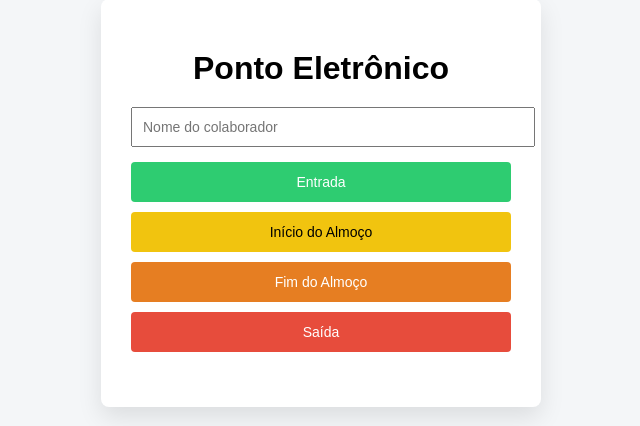
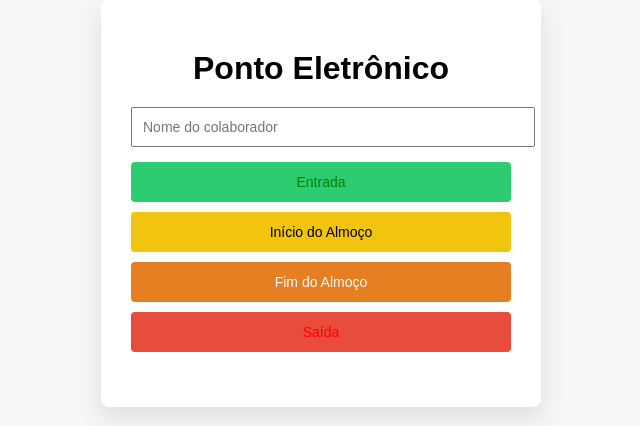
Before and after one commit to ingridjohn1989-cloud/pontoeletronico, a FastAPI app: page / in a window 1280 px wide. Shown: the part 205-631 px from the top of the page, without its empty margins (319-959 px from the left). Run offline with FastAPI, Linux system fonts and the light colour scheme.

```diff
--- a/app/templates/index.html
+++ b/app/templates/index.html
@@ -44,10 +44,10 @@
             cursor: pointer;
         }
 
-        .entrada { background: #2ecc71; color: white; }
+        .entrada { background: #2ecc71; color: green; }
         .almoco-inicio { background: #f1c40f; }
         .almoco-fim { background: #e67e22; color: white; }
-        .saida { background: #e74c3c; color: white; }
+        .saida { background: #e74c3c; color: red; }
 
         #status {
             margin-top: 15px;
@@ -66,7 +66,7 @@
     <button class="entrada" onclick="registrar('checkIn')">Entrada</button>
     <button class="almoco-inicio" onclick="registrar('lunchStart')">Início do Almoço</button>
     <button class="almoco-fim" onclick="registrar('lunchEnd')">Fim do Almoço</button>
-    <button class="saida" onclick="registrar('checkOut')">Saída</button>
+    <button class="saida" onclick="registrar(''checkOut')">Saída</button>
 
     <div id="status"></div>
 </div>
```
Also changed, not shown: 1 other file.
